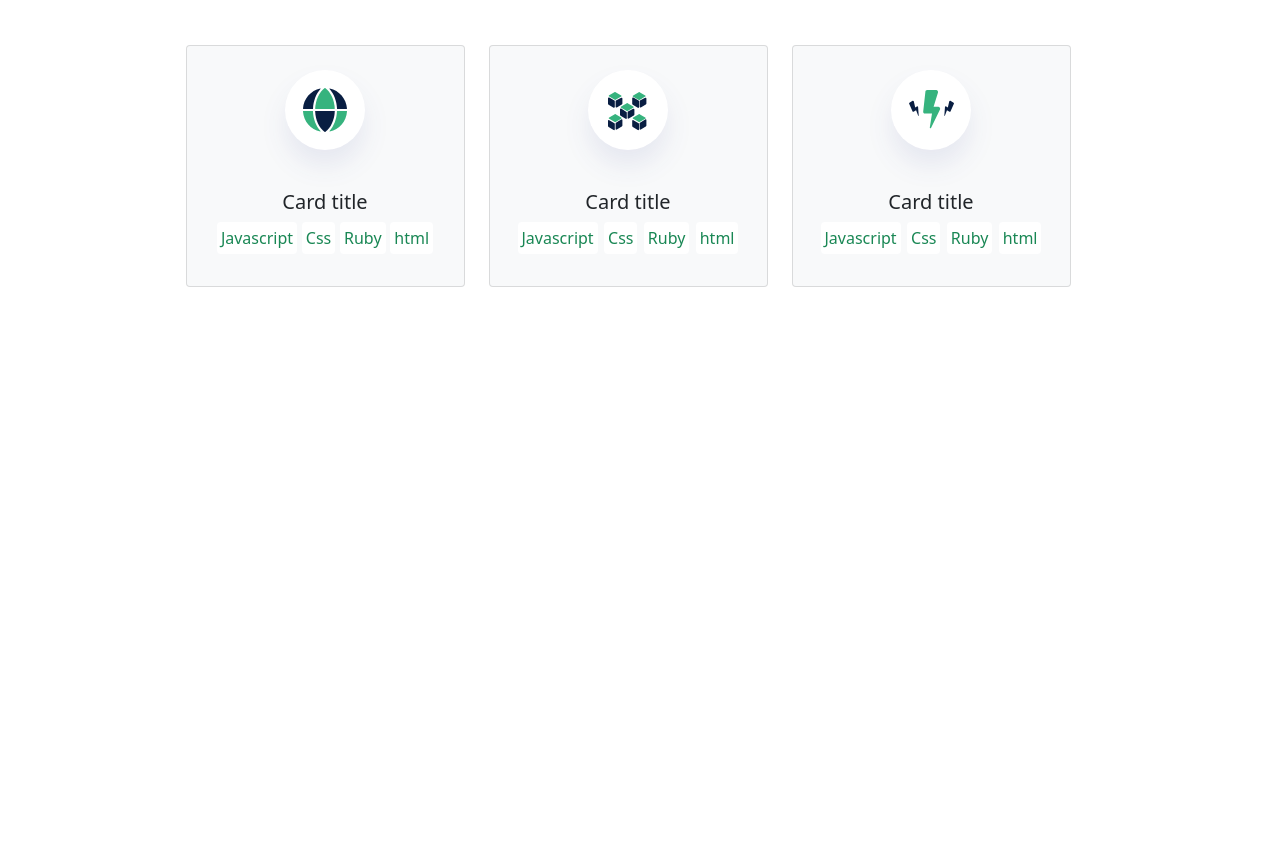
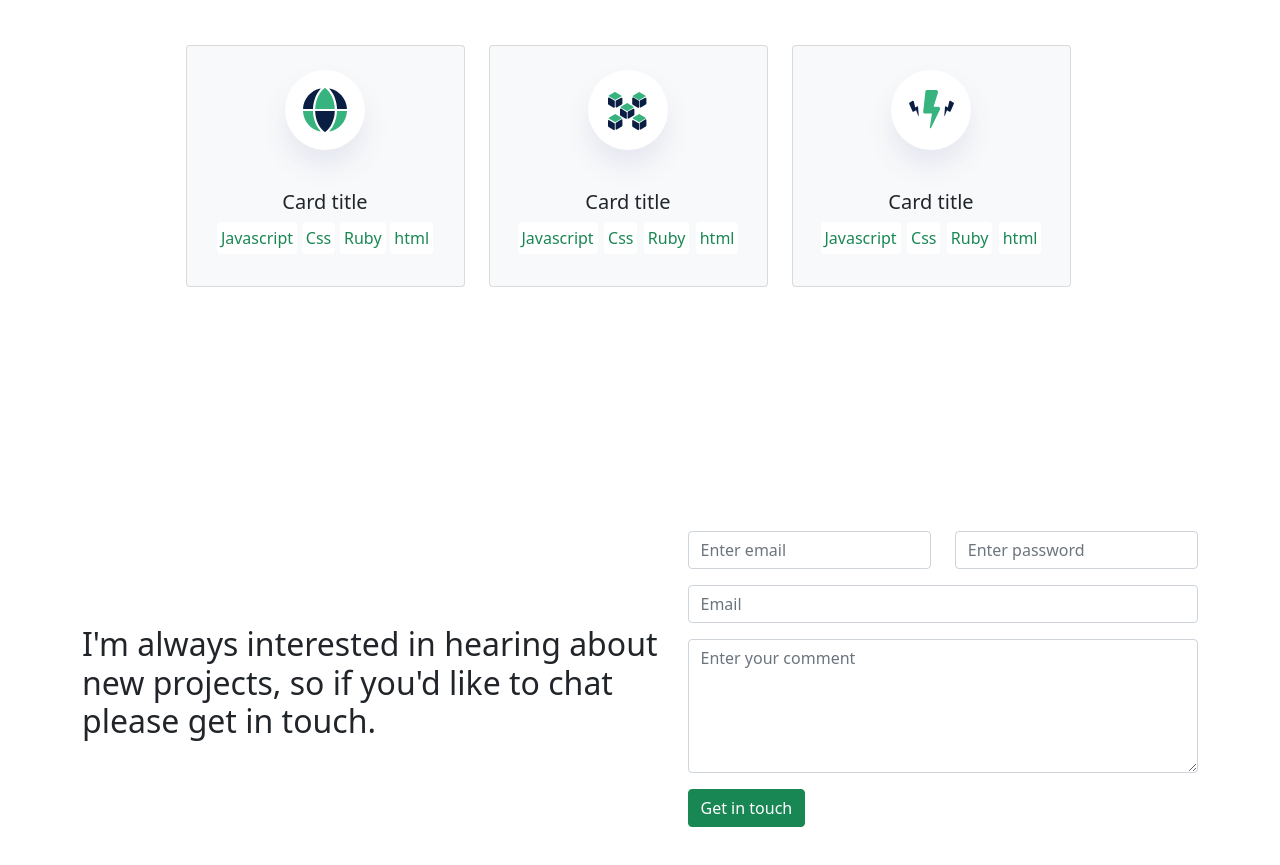
Before and after one commit to Bondok6/Porfolio-bootstrap, a website: page index.html in a window 1280 px wide. Shown: the part 1457-2322 px from the top of the page. Before the commit the page ends 1744 px from the top, so only its background shows below. Drawn offline with nearby package versions, Linux system fonts and the light colour scheme.

Commit message:
Add form section

```diff
--- a/index.html
+++ b/index.html
@@ -294,10 +294,37 @@
             </div>
           </div>
         </div>
+      </section>
 
+      <section class="d-flex justify-content-center align-items-center gap-2 vh-100">
+          <h2 class="">I'm always interested in hearing about new projects, so if you'd like to chat please get in touch.</h2>
+          <form>
 
+            <div class="row">
 
+              <div class="col">
+                <input type="text" class="form-control" placeholder="Enter email" name="email">
+              </div>
 
+              <div class="col">
+                <input type="password" class="form-control" placeholder="Enter password" name="pswd">
+              </div>
+
+              <div class="mt-3">
+                <input type="email" class="form-control" placeholder="Email" name="pswd">
+              </div>
+
+              <div class="mt-3">
+                <textarea class="form-control" rows="5" id="comment" name="text" placeholder="Enter your comment"></textarea>
+              </div>
+
+              <div class="mt-3 mb-3">
+                <a href="#" class="btn btn-success">Get in touch</a>
+              </div>
+
+            </div>
+
+          </form>
       </section>
 
     </main>
```
